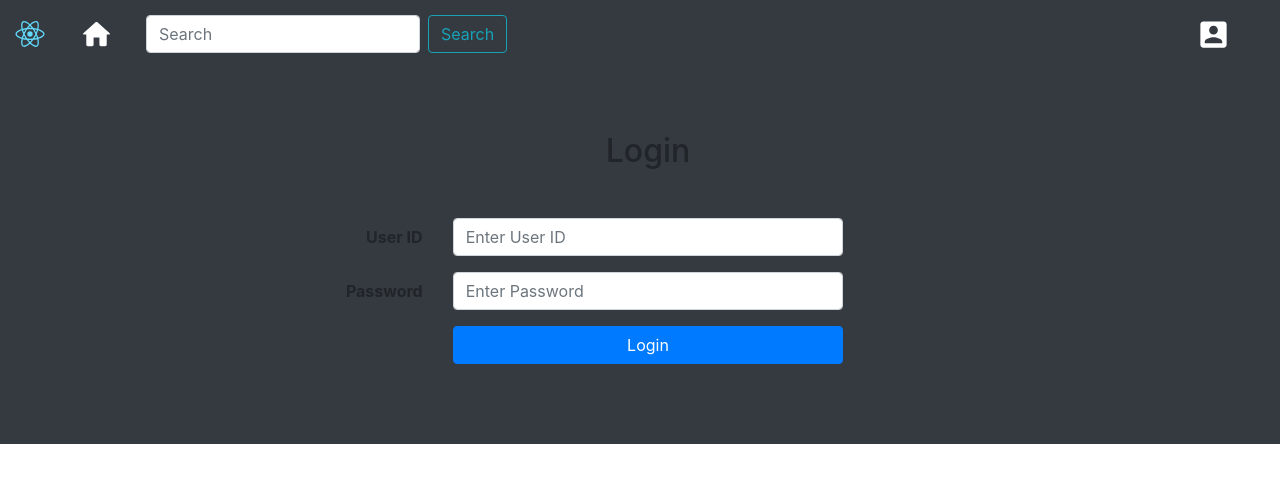
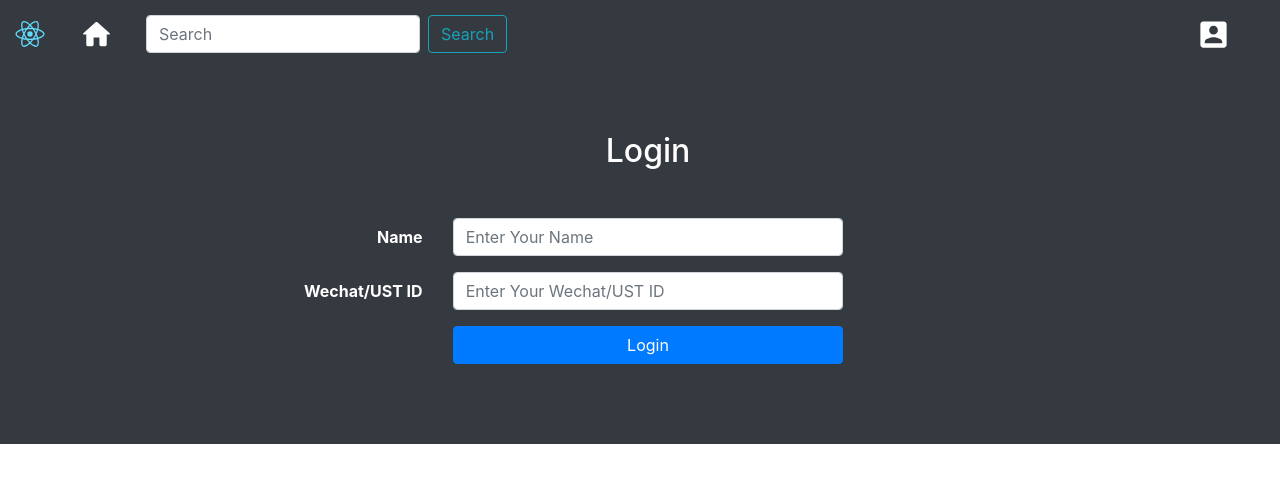
Before and after one commit to kenglwo/bad-vis-frontend, a React (Create React App) app: page /login in a window 1280 px wide. Shown: the top 482 px of the page. Built offline with nearby package versions, Linux system fonts and the light colour scheme.

Commit message:
:recycle: modify text on Login

```diff
--- a/src/components/account/Login.tsx
+++ b/src/components/account/Login.tsx
@@ -66,29 +66,29 @@ class Login extends React.Component<Props, State> {
 
   public render() {
     return (
-      <div className="mt-5 mb-5 p-3">
+      <div className="text-white mt-5 mb-5 p-3">
         <h2 className="mb-5">Login</h2>
         <Form className="mt-4">
           <Form.Group as={Row} controlId="formUserAuthenticaiton">
             <Form.Label column md={4} className="font-weight-bold text-right">
-              User ID
+              Name
             </Form.Label>
             <Col md={4}>
               <Form.Control
                 type="text"
-                placeholder="Enter User ID"
+                placeholder="Enter Your Name"
                 onChange={this.onUserIDChanged}
               />
             </Col>
           </Form.Group>
           <Form.Group as={Row} controlId="formUserAuthenticaiton">
             <Form.Label column md={4} className="font-weight-bold text-right">
-              Password
+              Wechat/UST ID
             </Form.Label>
             <Col md={4}>
               <Form.Control
                 type="password"
-                placeholder="Enter Password"
+                placeholder="Enter Your Wechat/UST ID"
                 onChange={this.onPasswordChanged}
               />
             </Col>
```
